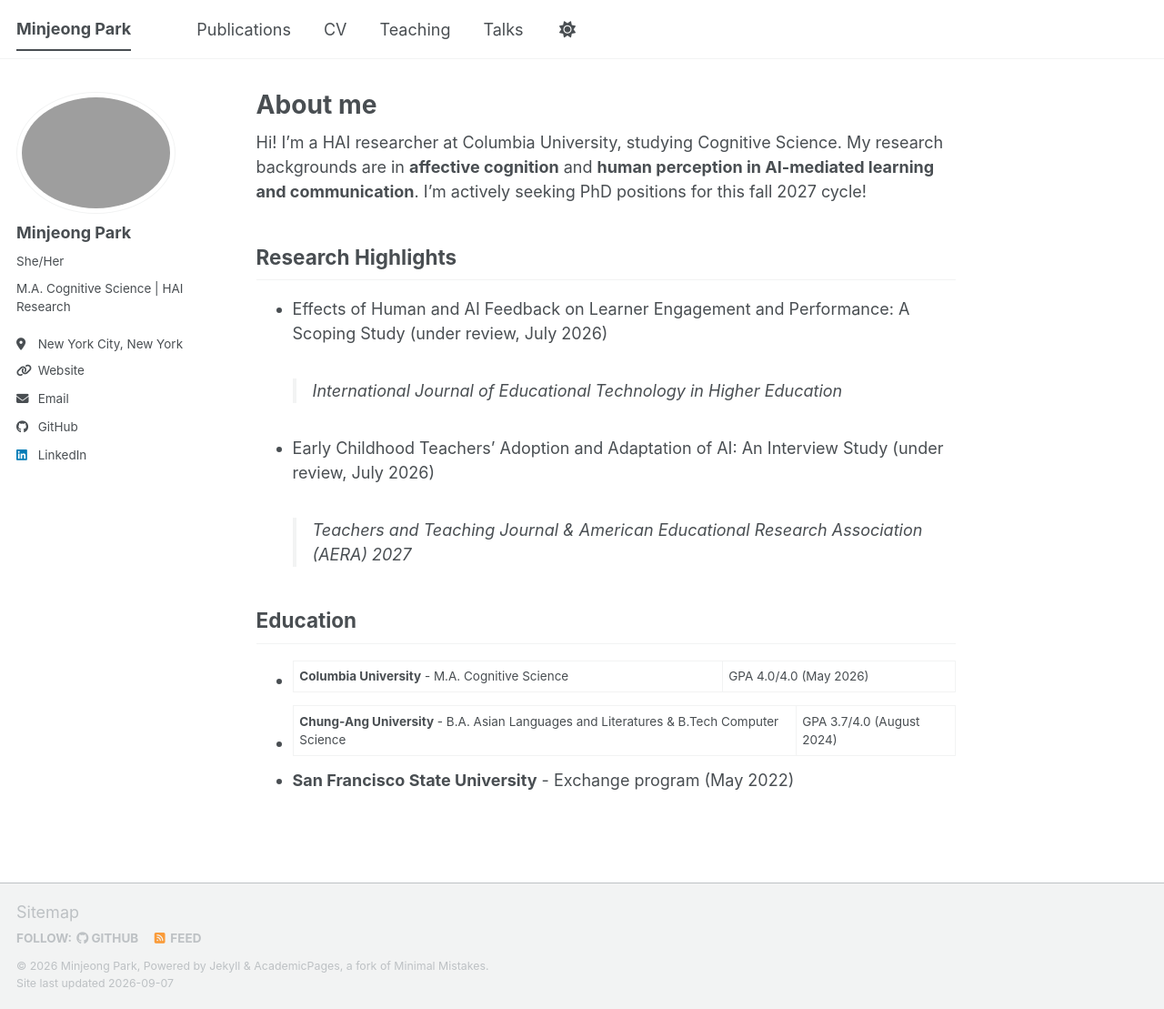
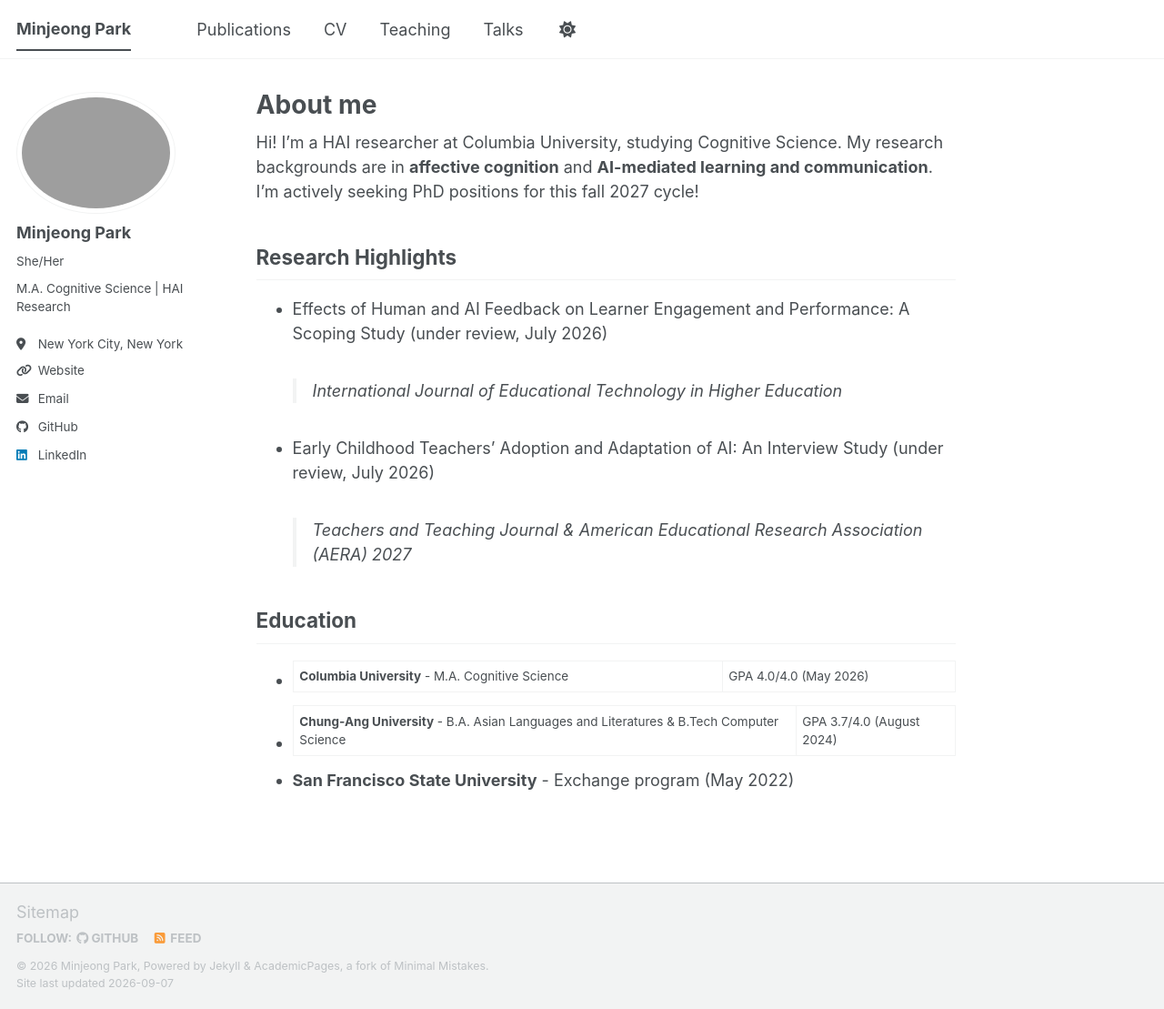
Before and after one commit to mingzung2da/mingzung2da.github.io, a Jekyll site: the page built from _pages/about.md, in a window 1280 px wide and 1109 px high. Shown: the whole window at 91% size. Built offline with Jekyll 4.4.1, drawn with Linux system fonts in a browser that asks for light colours; a script bundle is joined from its source files by our own code; library files that are not in the unit come from our copies.

Commit message:
Update about.md

```diff
--- a/_pages/about.md
+++ b/_pages/about.md
@@ -8,7 +8,7 @@ redirect_from:
 ---
 
 Hi! I'm a HAI researcher at Columbia University, studying Cognitive Science.
-My research backgrounds are in **affective cognition** and **human perception in AI-mediated learning and communication**.
+My research backgrounds are in **affective cognition** and **AI-mediated learning and communication**.
 I'm actively seeking PhD positions for this fall 2027 cycle!
 
 ## Research Highlights
```
